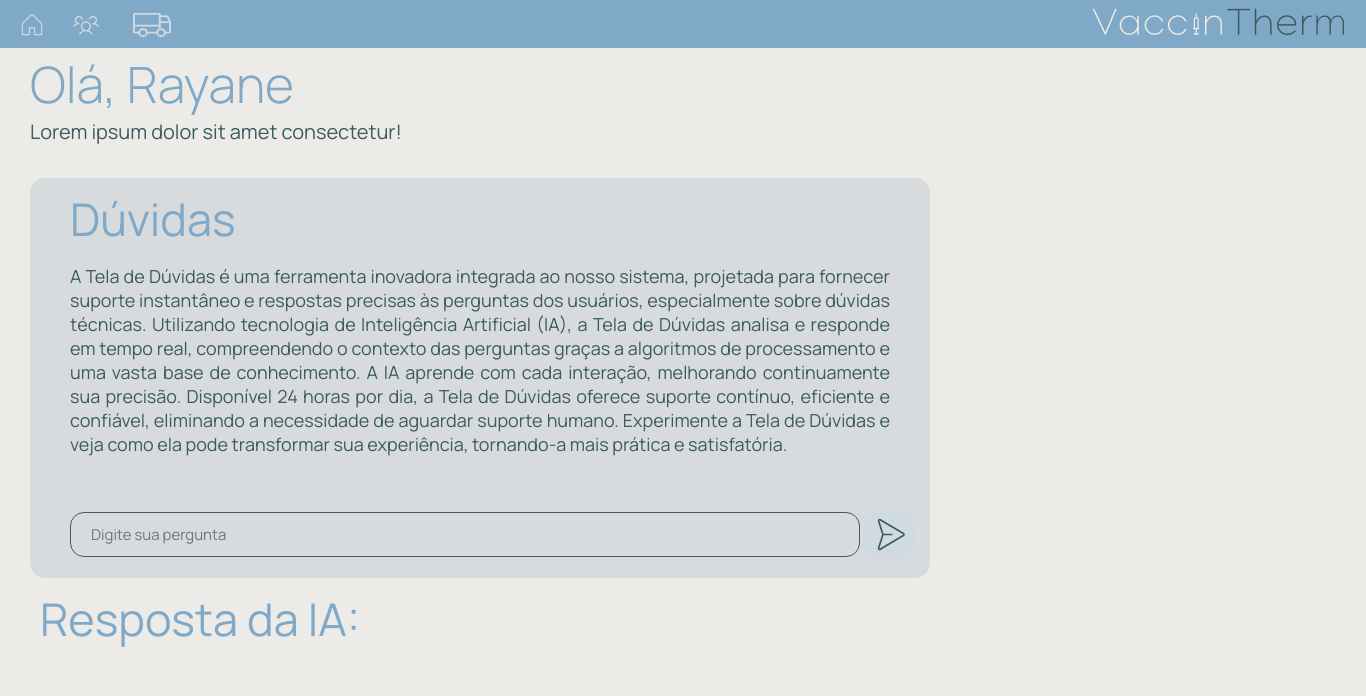
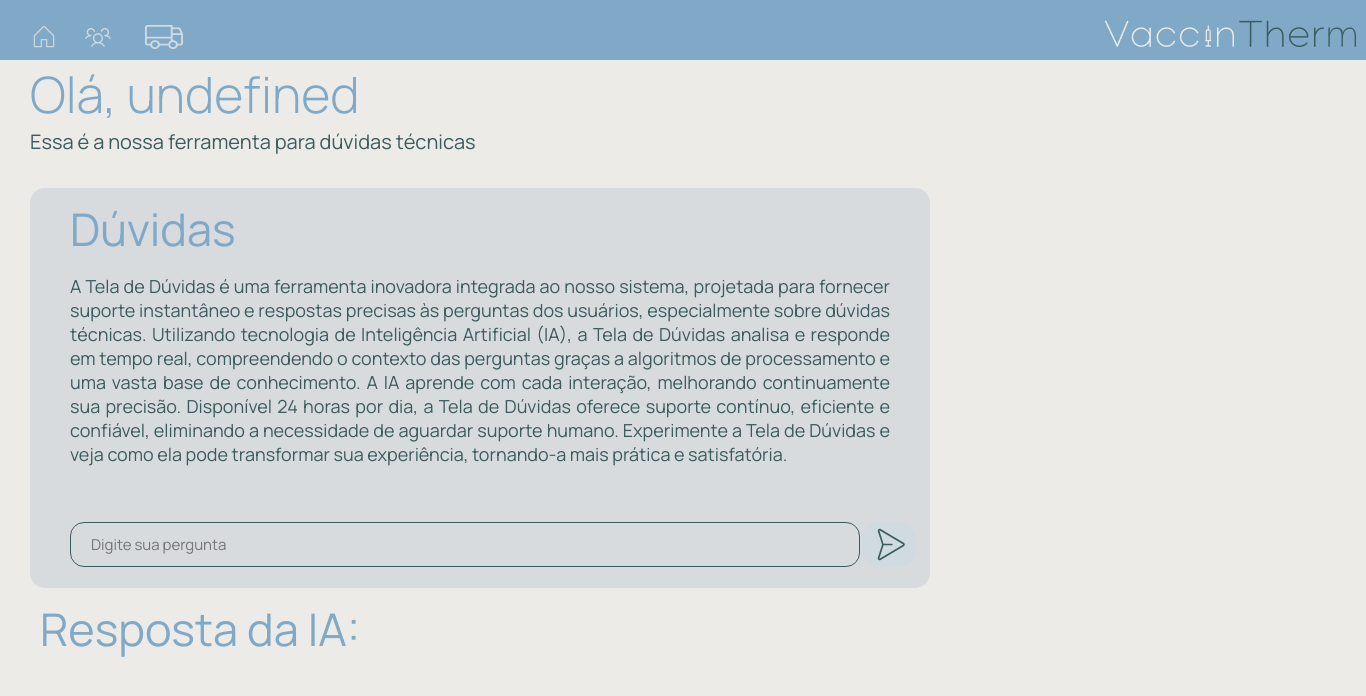
Before and after one commit to VaccinTherm/BobIA, a website: page public/index.html in a window 1280 px wide. Shown: the whole page, 1366 px wide, since content can reach past the window. Drawn offline with Linux system fonts and the light colour scheme.

Commit message:
Atualizacao no BobIA

```diff
--- a/public/index.html
+++ b/public/index.html
@@ -23,8 +23,8 @@
           </div>
     <div class="containerDois">
         <div class="nomeUsuario">
-            <p class="saudacao">Olá, Rayane</p>
-            <p class="miniTexto">Lorem ipsum dolor sit amet consectetur!</p>
+            <p class="saudacao">Olá, <span id="b_usuario">Usuario</span></p>
+            <p class="miniTexto">Essa é a nossa ferramenta para dúvidas técnicas</p>
         </div>
         <div class="duvida">
             <p class="tituloDuvida">Dúvidas</p>
@@ -47,12 +47,13 @@
 
         <p class="tituloDuvida">Resposta da IA:</p>
         <br><br>
-        <div id="resposta">
+        <div id="resposta" class="respostaIA">
         </div>
 
     </div>
 
     <script>
+        b_usuario.innerHTML = sessionStorage.NOME_USUARIO;
 
         async function gerarResposta() {
             const pergunta = document.getElementById('pergunta').value;
--- a/public/style.css
+++ b/public/style.css
@@ -69,7 +69,7 @@ body {
 .nomeUsuario {
   width: 550px;
   height: 100px;
-  margin-top: 50px;
+  margin-top: 60px;
   margin-left: 30px;
 }
 
@@ -155,6 +155,10 @@ body {
   background: #7FA9C7;
   display: flex;
   padding-left: 30px;
+  position: fixed;
+  left: 0;
+  right: 0;
+  top: 0;
 }
 
 .home {
```
